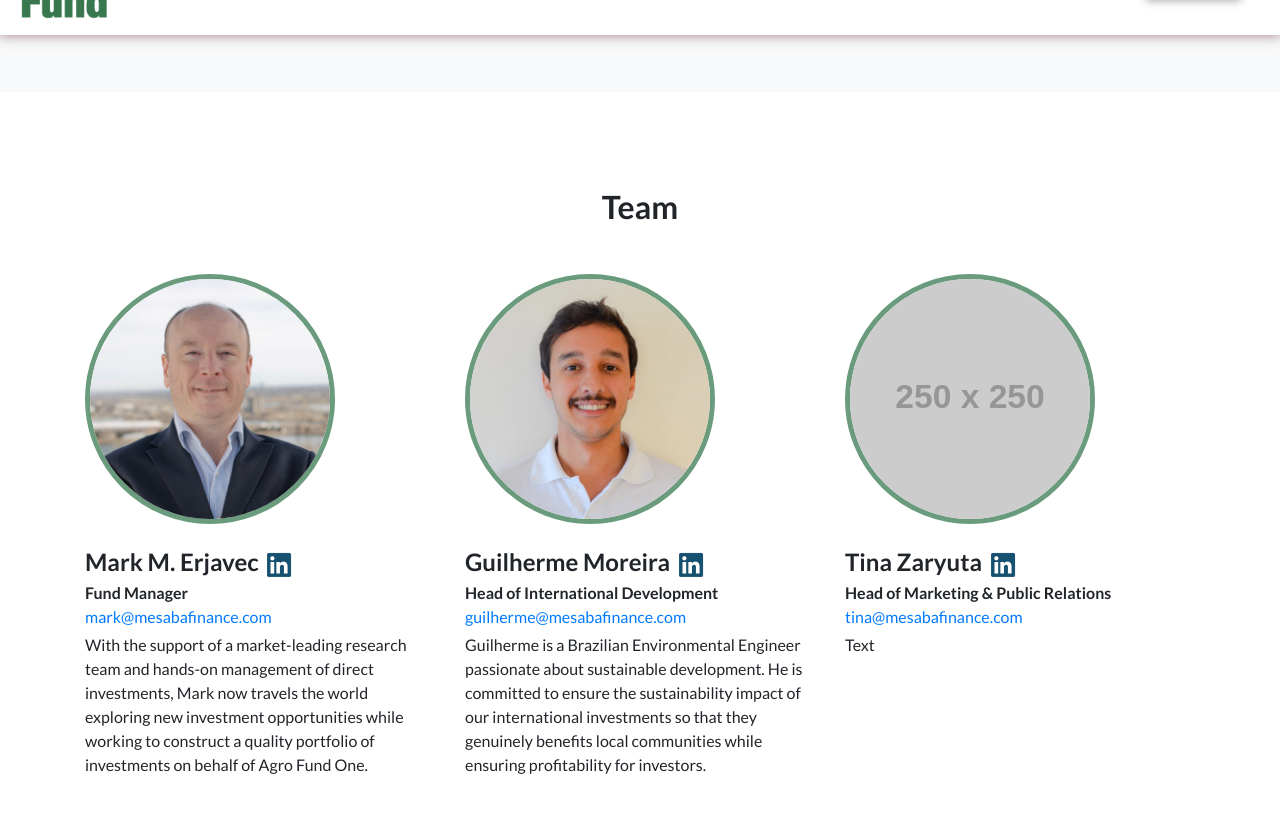
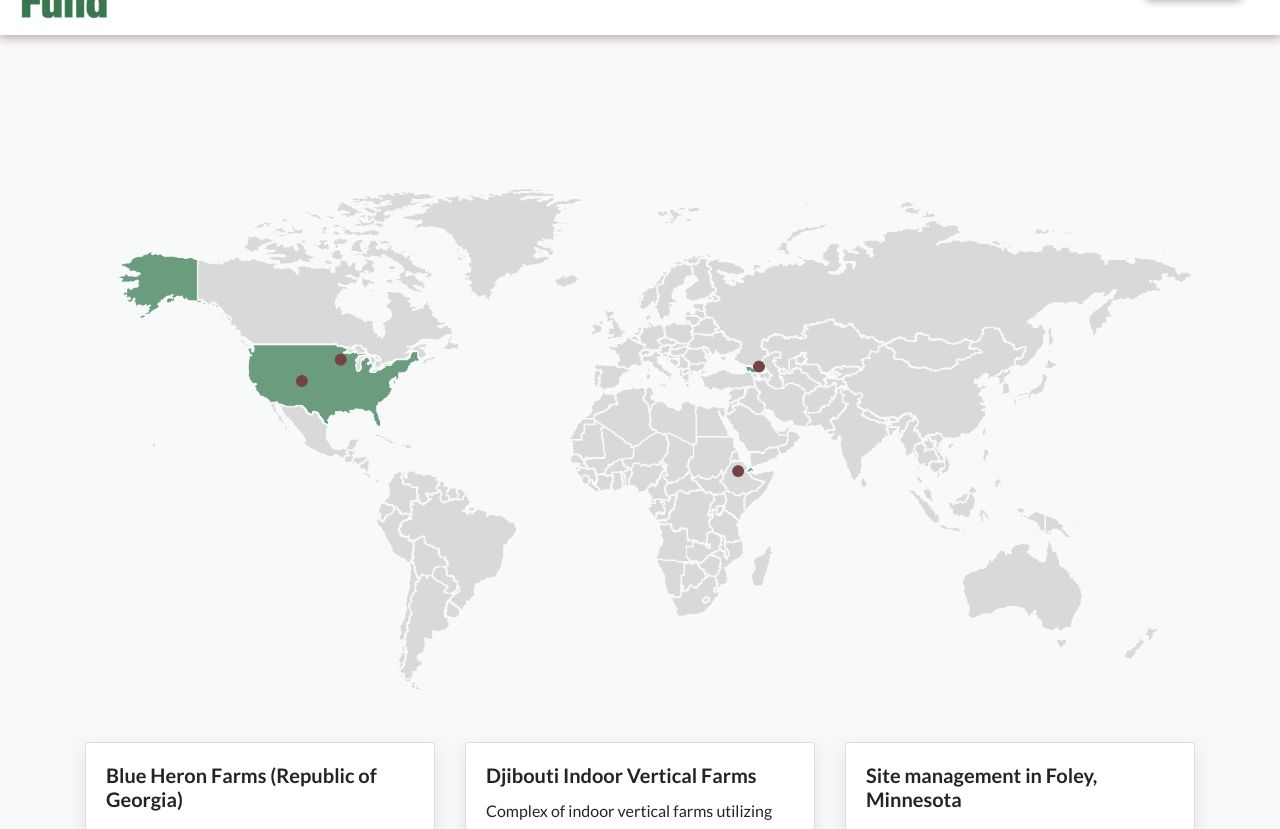
Before and after one commit to smnwltr/agrofund.one, a Jekyll site: the page built from index.html, in a window 1280 px wide and 900 px high, scrolled down 2058 px, cut to the strip 71-900 px from the top of the window. Built offline with Jekyll 4.4.1, drawn with Linux system fonts in a browser that asks for light colours; some of the changed text lies outside the part shown.

Commit message:
Add map as image

```diff
--- a/_data/general.yml
+++ b/_data/general.yml
@@ -74,20 +74,30 @@ items:
        5 continents, the reach of our fund is truly global touching each market and sector that we serve.
     items:
       -
-        heading: AEROFLEET.ONE
-        p:
-          - As a licensee of AeroDrone heavy payload, fixed wing technology from Europe we are working with customers throughout north and South America to develop the first UAV fleet capable of commercial scale aerial application services.
-          - Based in North Dakota our company currently focuses on fleet development, marketing and the development of a logistical and operations team.
+        heading: Blue Heron Farms (Republic of Georgia)
+        p: >-
+          Actively managing an 1800 hector farm on behalf of the Georgian patriarchy since 2015. Our work in Georgia further includes the active management of one of the region’s largest bee apiary enterprises and imports of specialty row crop machinery through a revenue share model on specialty crops.
+        href: www.blueheron.info
+
       -
-        heading: IN FIELD STORAGE AND LOGISTICS
-        p:
-          - In our second harvest season we have increased our in field storage and marketing operations to serve over 30 small stakeholder farmers in Kazakhstan, Georgia and Russia preserving and increasing revenue for high value, perishable crops.
-          - Having proven our model we anticipate a significant growth in the demand for our services in 2019 growing season. -
+        heading: Djibouti Indoor Vertical Farms
+        p: >-
+          Complex of indoor vertical farms utilizing practical, sustainable and affordable design that can be replicated at scale utilizing local landscape and resources. The fresh produce will be marketed locally and for export through both the shipping port and inland to support the cities of Africa.
+        href: dji.wltr.co
+
       -
-        heading: INTERNATIONAL TEST NETWORK
-        p:
-          - Successful seasons with our crop input client companies have secured our reputation as a trusted source for experimentation and marketing for new products.
-          - Due to this demand we are working to strengthen our network of farms and developing a new team of indoor farming operations for 2019.
+        heading: Site management in Foley, Minnesota
+        p: >-
+          Agro Fund One has the opportunity to develop indoor grow facilities in two sites that are connected to the energy grid and able to supply solar energy to our grow operations to come.
+      -
+        heading: Site management in Denver, Colorado
+        p: >-
+          Agro Fund One has the opportunity to develop indoor grow facilities in two sites that are connected to the energy grid and able to supply solar energy to our grow operations to come.
+      -
+        heading: Precision aero application drone
+        p: >-
+          As a licensee of AeroDrone heavy payload, fixed wing technology from Europe we are working with customers throughout north and South America to develop the first UAV fleet capable of commercial scale aerial application services. Based in North Dakota our company currently focuses on fleet development, marketing and the development of a logistical and operations team.
+        href: www.arefleetone.com
   media:
     heading: Media
 
--- a/assets/css/main.scss
+++ b/assets/css/main.scss
@@ -224,6 +224,24 @@ background-color: #fff;
   }
 }
 
+/* portfolio styles */
+
+.placeholder-card {
+  background: none;
+  border: none;
+  box-shadow: none !important;
+}
+
+.card-a {
+  box-shadow: 0 6px 18px 0 rgba(86, 91, 115, .15) !important;
+  transition: box-shadow .2s;
+
+  &:hover {
+    box-shadow: 10px 18px 40px 0 rgba(86, 91, 115, .15) !important;
+  }
+
+}
+
 /* team styles */
 
 .img-team {
--- a/index.html
+++ b/index.html
@@ -55,6 +55,47 @@ title:
 </div>
 
 
+<div class="section bg-light">
+    <a class="anchor" id="portfolio2"></a>
+    <div class="container">
+        <img alt="AgroFundOne Portfolio Locations" class="img-fluid" src="/assets/img/map.png">
+        <div class="card-deck mt-5">
+            {% for i in port.items %}
+                {% assign remainder = forloop.index |modulo: 3 %}
+                <div class="card card-a">
+                    <div class="card-body">
+                        <h5 class="card-title font-weight-bold">{{i.heading}}</h5>
+                        <p class="card-text">{{i.p}}</p>
+                        {% if i.href %}
+                            <p class="card-text">
+                                <a href="//{{i.href}}" target="_blank">{{i.href}}</a>
+                            </p>
+                        {% endif %}
+                    </div>
+                </div>
+                {% if remainder == 0 %}
+                </div>
+                <div class="card-deck mt-5">
+                {% endif %}
+
+                {% if forloop.last == true %}
+
+                    {% case remainder %}
+                        {% when 1 %}
+                            <div class="card placeholder-card"></div>
+                            <div class="card placeholder-card"></div>
+                        {% when 2 %}
+                            <div class="card placeholder-card"></div>
+                    {% endcase %}
+
+                {% endif %}
+
+            {% endfor %}
+        </div>
+
+    </div>
+</div>
+
 <!-- team section -->
 {% assign team = site.data.general.items.team %}
 
@@ -64,7 +105,7 @@ title:
         <h2 class="text-center">{{team.heading}}</h2>
         <div class="row mt-5">
             {% for i in team.items %}
-                <div class="col-md-4">
+                <div class="col-md-4 mb-5">
                     <img class="img-fluid rounded-circle img-team" alt="{{i.name}}" src="{{i.img}}">
                     <h4 class="mb-0 mt-4 font-weight-bold">{{i.name}}
                         <a href="{{i.linkedin}}" target="_blank"><img src="/assets/icon/linkedin.png" alt="{{i.name}}"></a>
```
Also changed, not shown: assets/img/map.png (added).
